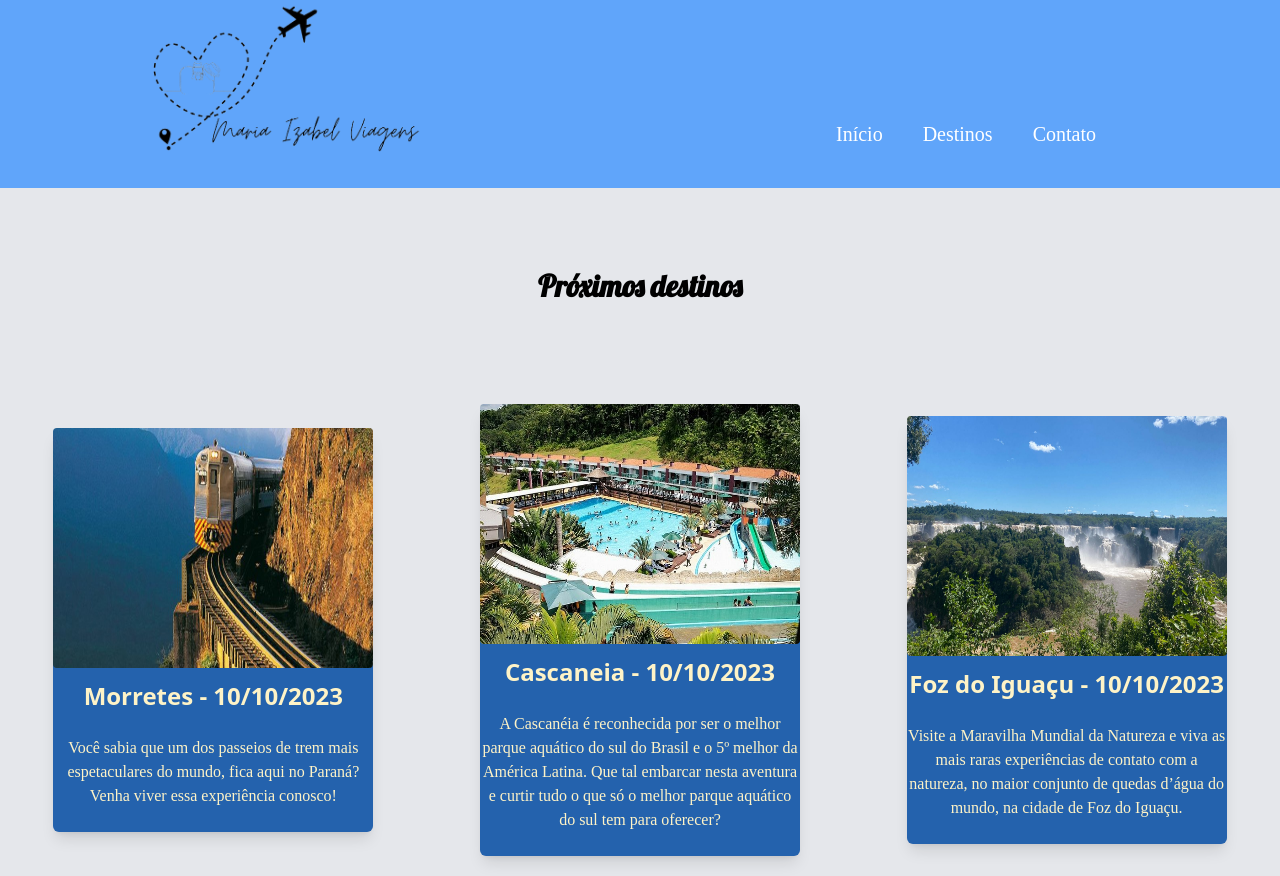
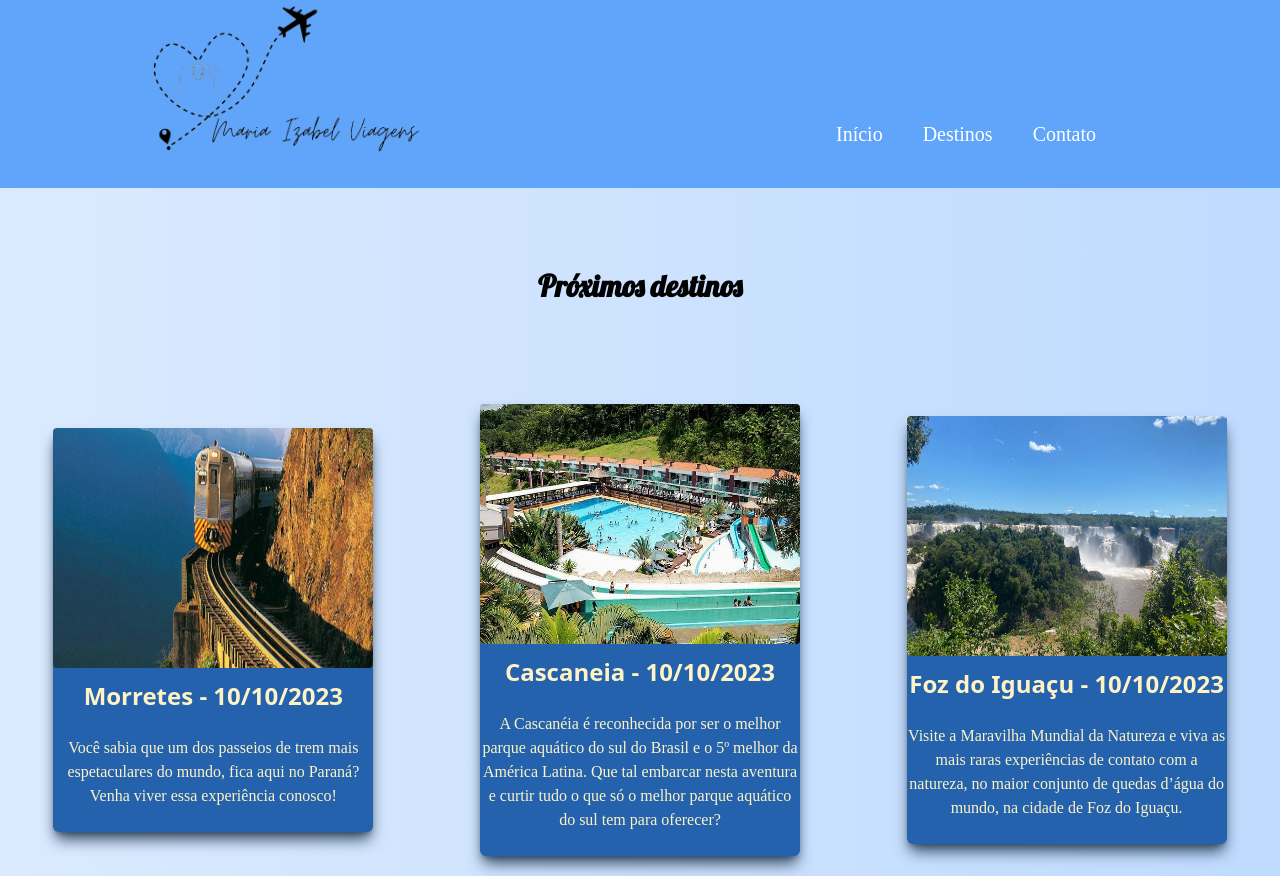
Before and after one commit to guivargas95/mariaizabelviagens, a React (Vite) app: page / in a window 1280 px wide. Built offline with nearby package versions, Linux system fonts and the light colour scheme; a web font is replaced by a local one.

Commit message:
Cards background color changed

```diff
--- a/src/components/card/nextTravelsCard/index.tsx
+++ b/src/components/card/nextTravelsCard/index.tsx
@@ -2,18 +2,18 @@ import Card from "..";
 
 export default function NextTravelsCard() {
     return (
-        <section className="bg-gray-200 flex flex-col items-center">
+        <section className="bg-gradient-to-r from-blue-100 to-blue-200 flex flex-col items-center">
             <div className="text-center text-3xl p-20 font-bold ">
                 <h2 className="font-font2 ">Próximos destinos</h2>
             </div>
             <ul className="flex flex-col text-center items-center text-amber-100 lg:grid lg:grid-cols-3 w-96 lg:w-full">
-                <li className="bg-my-color3 h-full lg:h-fit w-3/4 mt-5 mb-5 shadow-lg lg:ml-auto lg:mr-auto  rounded-md hover:scale-105 hover:ease-in duration-300">
+                <li className="bg-my-color3 shadow-lg shadow-my-color5 h-full lg:h-fit w-3/4 mt-5 mb-5 lg:ml-auto lg:mr-auto  rounded-md hover:scale-105 hover:ease-in duration-300">
                     <a href=""><Card title="Morretes - 10/10/2023" image="\img\morretes.jpg" alt="Foto Morretes" resume="Você sabia que um dos passeios de trem mais espetaculares do mundo, fica aqui no Paraná? Venha viver essa experiência conosco!" /></a>
                 </li>
-                <li className="bg-my-color3 h-full lg:h-fit w-3/4 mt-5 mb-5 shadow-lg lg:ml-auto lg:mr-auto rounded-md hover:scale-105 hover:ease-in duration-300">
+                <li className="bg-my-color3 shadow-lg shadow-my-color5 h-full lg:h-fit w-3/4 mt-5 mb-5 lg:ml-auto lg:mr-auto rounded-md hover:scale-105 hover:ease-in duration-300">
                     <a href=""><Card title="Cascaneia - 10/10/2023" image="\img\cascaneia.jpg" alt="Foto Cascaneia" resume="A Cascanéia é reconhecida por ser o melhor parque aquático do sul do Brasil e o 5º melhor da América Latina. Que tal embarcar nesta aventura e curtir tudo o que só o melhor parque aquático do sul tem para oferecer?" /></a>
                 </li>
-                <li className="bg-my-color3 h-full lg:h-fit w-3/4 mt-5 mb-5 shadow-lg lg:ml-auto lg:mr-auto  rounded-md hover:scale-105 hover:ease-in duration-300">
+                <li className="bg-my-color3 shadow-lg shadow-my-color5 h-full lg:h-fit w-3/4 mt-5 mb-5 lg:ml-auto lg:mr-auto  rounded-md hover:scale-105 hover:ease-in duration-300">
                     <a href=""><Card title="Foz do Iguaçu - 10/10/2023" image="\img\cataratas.jpg" alt="Foto Cataratas do Iguaçu" resume="Visite a Maravilha Mundial da Natureza e viva as mais raras experiências de contato com a natureza, no maior conjunto de quedas d’água do mundo, na cidade de Foz do Iguaçu." /></a>
                 </li>
             </ul>
```
